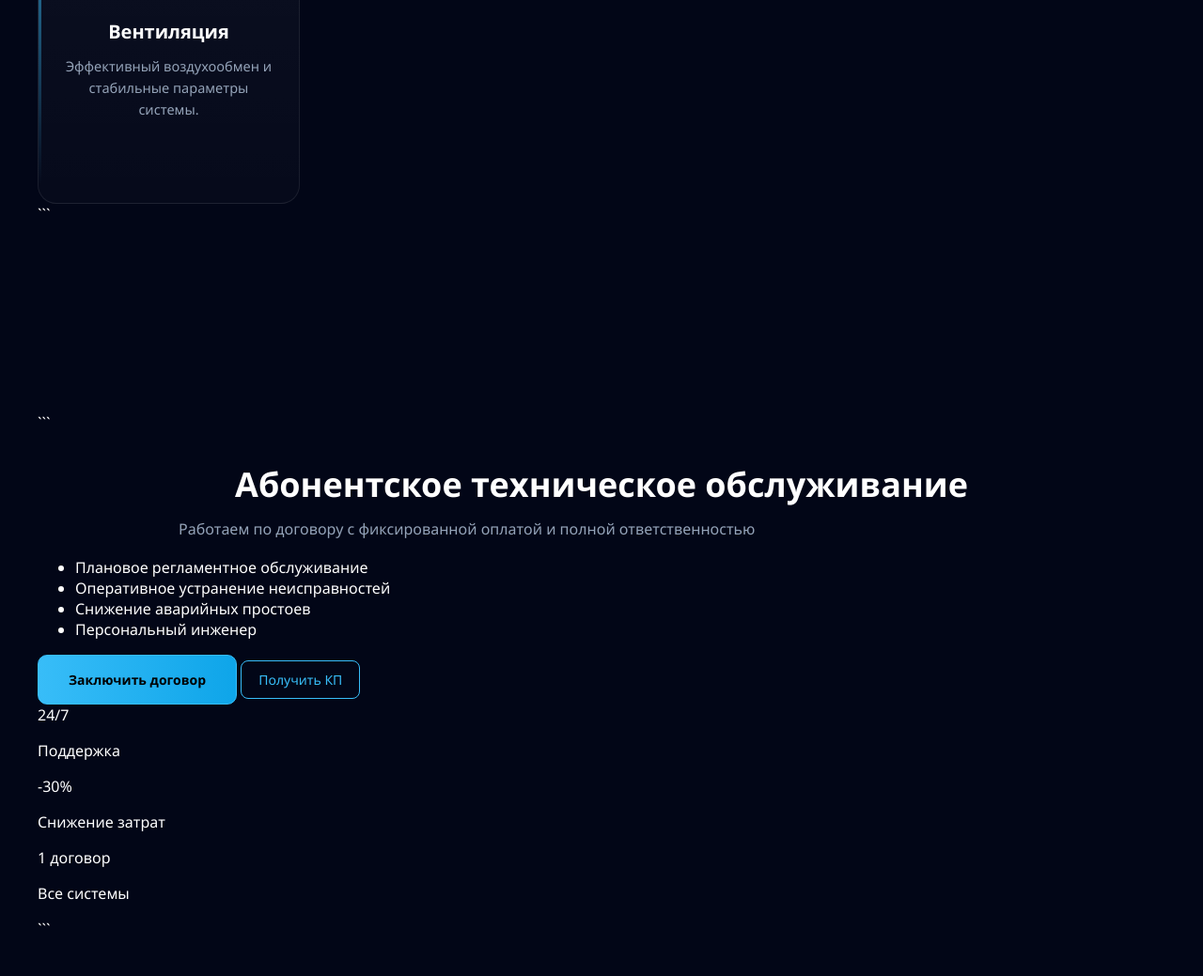
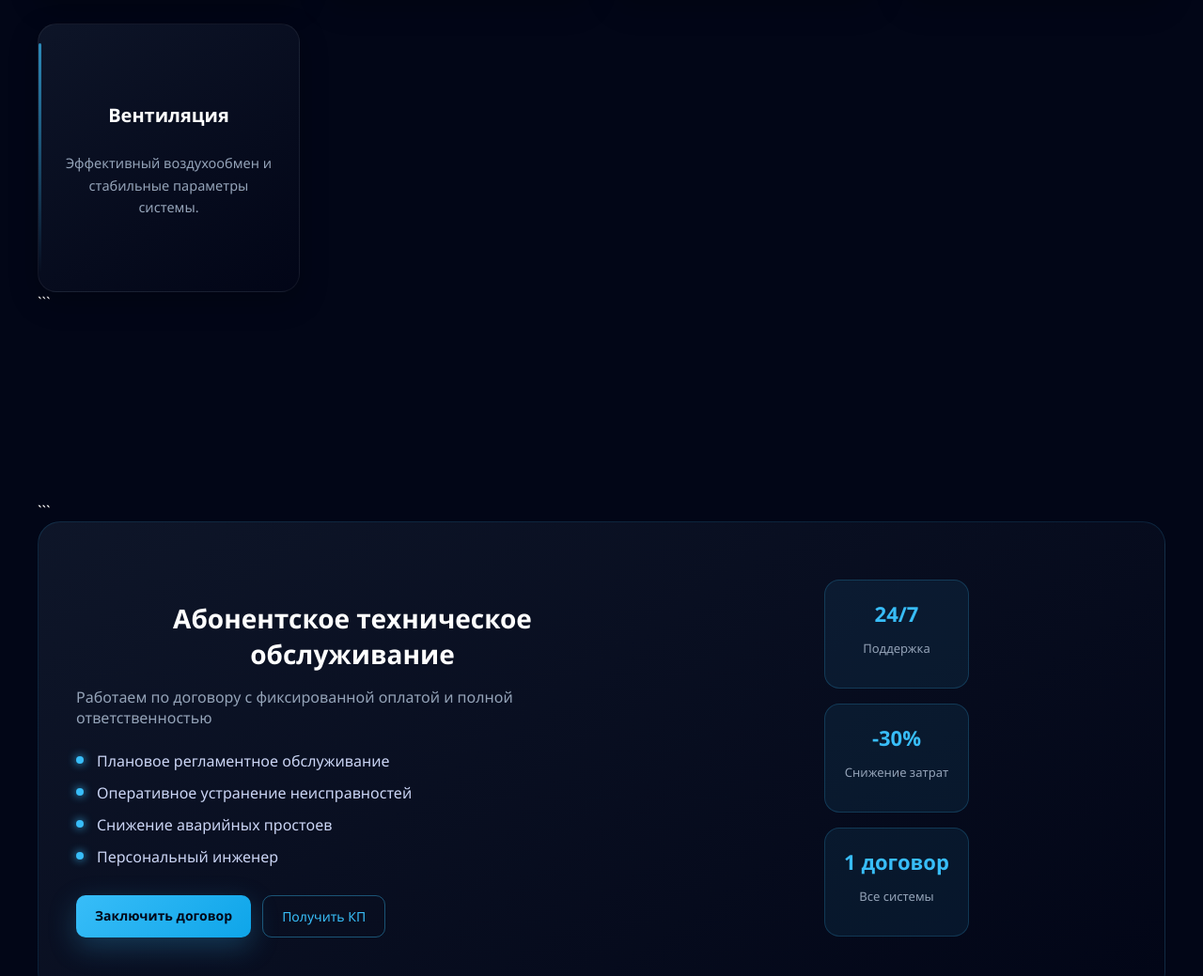
Before and after one commit to alexandroisg-jpg/asiatechnostroy, a website: page public/index.html in a window 1280 px wide. Shown: the part 1291-2330 px from the top of the page at 94% size. Drawn offline with Linux system fonts and the light colour scheme.

Commit message:
Update style.css

```diff
--- a/public/style.css
+++ b/public/style.css
@@ -1,9 +1,10 @@
-/* ===== БАЗА ===== */
+/* ===== BASE ===== */
 body {
 margin: 0;
 font-family: 'Segoe UI', Arial, sans-serif;
 background: #020617;
 color: #ffffff;
+-webkit-font-smoothing: antialiased;
 }
 
 .container {
@@ -17,12 +18,11 @@ body {
 background: linear-gradient(180deg, #020617 0%, #0f172a 100%);
 }
 
-/* НАВИГАЦИЯ */
 .nav {
 display: flex;
 justify-content: space-between;
 align-items: center;
-  padding: 20px 50px;
+padding: 24px 50px;
 }
 
 .logo {
@@ -38,71 +38,74 @@ body {
 }
 
 .phone {
-  color: #cbd5f5;
+color: #94a3b8;
 text-decoration: none;
 font-size: 14px;
+transition: 0.25s;
 }
 
 .phone:hover {
-  color: #ffffff;
+color: #fff;
 }
 
+/* ===== BUTTON SYSTEM ===== */
 .btn {
-  border: 1px solid #38bdf8;
-  color: #38bdf8;
-  padding: 10px 18px;
-  border-radius: 8px;
+padding: 12px 20px;
+border-radius: 10px;
 text-decoration: none;
-  transition: 0.3s;
 font-size: 14px;
+transition: all 0.25s ease;
+display: inline-block;
 }
 
-.btn:hover {
-  background: #38bdf8;
-  color: #000;
+.btn-primary {
+background: linear-gradient(135deg, #38bdf8, #0ea5e9);
+color: #020617;
+font-weight: 600;
+box-shadow: 0 10px 30px rgba(56,189,248,0.25);
 }
 
-/* HERO */
+.btn-primary:hover {
+transform: translateY(-2px);
+box-shadow: 0 20px 50px rgba(56,189,248,0.35);
+}
+
+.btn-secondary {
+border: 1px solid rgba(56,189,248,0.4);
+color: #38bdf8;
+}
+
+.btn-secondary:hover {
+background: rgba(56,189,248,0.08);
+}
+
+/* ===== HERO ===== */
 .hero {
 text-align: center;
-  padding: 120px 20px 80px;
+padding: 130px 20px 90px;
 }
 
 .hero h1 {
-  font-size: 48px;
+font-size: 52px;
 margin-bottom: 20px;
 line-height: 1.2;
 }
 
-.subtitle {
-  max-width: 900px;
+.hero .subtitle {
+max-width: 850px;
 margin: 0 auto;
 color: #94a3b8;
 line-height: 1.7;
-  font-size: 16px;
 }
 
 .hero-buttons {
 margin-top: 40px;
+display: flex;
+justify-content: center;
+gap: 14px;
 }
 
-.btn-primary {
-  background: linear-gradient(90deg, #38bdf8, #0ea5e9);
-  color: #000;
-  padding: 16px 32px;
-  border-radius: 10px;
-  text-decoration: none;
-  font-weight: 600;
-  transition: 0.3s;
-  display: inline-block;
-}
-
-.btn-primary:hover {
-  transform: scale(1.05);
-  box-shadow: 0 10px 30px rgba(56, 189, 248, 0.3);
-}
-
-/* ===== СЕКЦИИ ===== */
+/* ===== SECTIONS ===== */
 .section {
 padding: 100px 20px;
 }
@@ -126,36 +129,42 @@ h2 {
 gap: 28px;
 }
 
-/* ===== CARD ===== */
+/* ===== PREMIUM CARD ===== */
 .card {
 position: relative;
 padding: 32px 26px;
 border-radius: 20px;
-  background: linear-gradient(180deg, rgba(255,255,255,0.04), rgba(255,255,255,0.02));
-  border: 1px solid rgba(255,255,255,0.08);
-  overflow: hidden;
+
+background: linear-gradient(
+145deg,
+rgba(15,23,42,0.9),
+rgba(2,6,23,0.9)
+);
+
+border: 1px solid rgba(255,255,255,0.06);
+box-shadow: 0 10px 30px rgba(0,0,0,0.25);
+
 transition: all 0.35s ease;
 
 display: flex;
 flex-direction: column;
 justify-content: center;
-  align-items: center; /* 👈 добавь */
+align-items: center;
 text-align: center;
 min-height: 220px;
 }
 
-.card p {
-  max-width: 260px;
-  margin: 0 auto;
-}
-
-/* 🔥 градиентное свечение */
 .card::before {
 content: "";
 position: absolute;
 inset: -1px;
 border-radius: 20px;
-  background: linear-gradient(120deg, transparent, rgba(56,189,248,0.5), transparent);
+background: linear-gradient(
+120deg,
+transparent,
+rgba(56,189,248,0.6),
+transparent
+);
 opacity: 0;
 background-size: 200% 200%;
 transition: opacity 0.4s ease;
@@ -163,7 +172,7 @@ h2 {
 
 .card:hover::before {
 opacity: 1;
-  animation: glowMove 3s linear infinite;
+animation: glowMove 6s linear infinite;
 }
 
 @keyframes glowMove {
@@ -171,14 +180,12 @@ h2 {
 100% { background-position: 200% 50%; }
 }
 
-/* 🔥 hover эффект */
 .card:hover {
-  transform: translateY(-8px);
-  box-shadow: 0 25px 60px rgba(56,189,248,0.18);
+transform: translateY(-10px) scale(1.02);
+box-shadow: 0 30px 80px rgba(56,189,248,0.18);
 border-color: rgba(56,189,248,0.4);
 }
 
-/* 💎 акцентная линия слева */
 .card::after {
 content: "";
 position: absolute;
@@ -188,36 +195,181 @@ h2 {
 width: 3px;
 border-radius: 2px;
 background: linear-gradient(180deg, #38bdf8, transparent);
-  opacity: 0.6;
+opacity: 0.7;
 }
 
-/* ===== TEXT ===== */
 .card h3 {
 font-size: 20px;
 margin-bottom: 12px;
-  margin-top: 0;
 font-weight: 600;
+transition: 0.3s;
 }
 
 .card p {
 font-size: 14.5px;
+color: #94a3b8;
+max-width: 260px;
 line-height: 1.6;
-  margin-bottom: 0;
-  color: #94a3b8;
-  margin: 0;
-  max-width: 260px;
+transition: 0.3s;
 }
 
-/* 🔥 лёгкий параллакс текста */
-.card:hover h3 {
-  transform: translateY(-2px);
-}
-
+.card:hover h3,
 .card:hover p {
 transform: translateY(-2px);
 }
 
-.card h3,
-.card p {
-  transition: 0.3s ease;
+/* ===== SERVICE BLOCK ===== */
+.service-block {
+display: grid;
+grid-template-columns: 1.2fr 1fr;
+gap: 40px;
+
+padding: 60px 40px;
+border-radius: 24px;
+
+background: linear-gradient(
+145deg,
+rgba(15,23,42,0.95),
+rgba(2,6,23,0.95)
+);
+
+border: 1px solid rgba(56,189,248,0.15);
+backdrop-filter: blur(12px);
 }
+
+.service-content h2 {
+font-size: 28px;
+margin-bottom: 12px;
+}
+
+.service-content .subtitle {
+color: #94a3b8;
+margin-bottom: 24px;
+}
+
+/* LIST */
+.features {
+list-style: none;
+padding: 0;
+margin-bottom: 30px;
+}
+
+.features li {
+margin-bottom: 12px;
+color: #cbd5f5;
+position: relative;
+padding-left: 22px;
+}
+
+.features li::before {
+content: "";
+position: absolute;
+left: 0;
+top: 6px;
+
+width: 8px;
+height: 8px;
+border-radius: 50%;
+
+background: #38bdf8;
+box-shadow: 0 0 10px #38bdf8;
+}
+
+/* ACTIONS */
+.actions {
+display: flex;
+gap: 12px;
+}
+
+/* RIGHT SIDE */
+.service-visual {
+display: flex;
+align-items: center;
+justify-content: center;
+}
+
+.visual-card {
+display: grid;
+gap: 16px;
+}
+
+.stat {
+background: rgba(56,189,248,0.08);
+border: 1px solid rgba(56,189,248,0.2);
+padding: 20px;
+border-radius: 16px;
+text-align: center;
+transition: 0.3s;
+}
+
+.stat:hover {
+transform: translateY(-3px);
+box-shadow: 0 10px 25px rgba(56,189,248,0.2);
+}
+
+.stat span {
+font-size: 22px;
+font-weight: bold;
+color: #38bdf8;
+}
+
+.stat p {
+font-size: 13px;
+color: #94a3b8;
+}
+
+/* ===== PRICING ===== */
+.pricing {
+margin-top: 60px;
+text-align: center;
+}
+
+.pricing-grid {
+display: grid;
+grid-template-columns: repeat(auto-fit, minmax(240px,1fr));
+gap: 20px;
+margin-top: 30px;
+}
+
+.price-card {
+padding: 26px;
+border-radius: 18px;
+
+background: linear-gradient(
+145deg,
+rgba(15,23,42,0.9),
+rgba(2,6,23,0.9)
+);
+
+border: 1px solid rgba(56,189,248,0.15);
+backdrop-filter: blur(10px);
+
+transition: 0.3s;
+}
+
+.price-card:hover {
+transform: translateY(-8px);
+box-shadow: 0 20px 60px rgba(56,189,248,0.2);
+}
+
+.price-card.featured {
+border: 1px solid #38bdf8;
+box-shadow: 0 0 30px rgba(56,189,248,0.35);
+}
+
+.price {
+margin: 15px 0;
+font-weight: bold;
+color: #38bdf8;
+}
+
+/* ===== MOBILE ===== */
+@media (max-width: 900px) {
+.service-block {
+grid-template-columns: 1fr;
+}
+
+.hero h1 {
+font-size: 36px;
+}
+}
```
Lines whose indentation alone changed are shown as unchanged.
